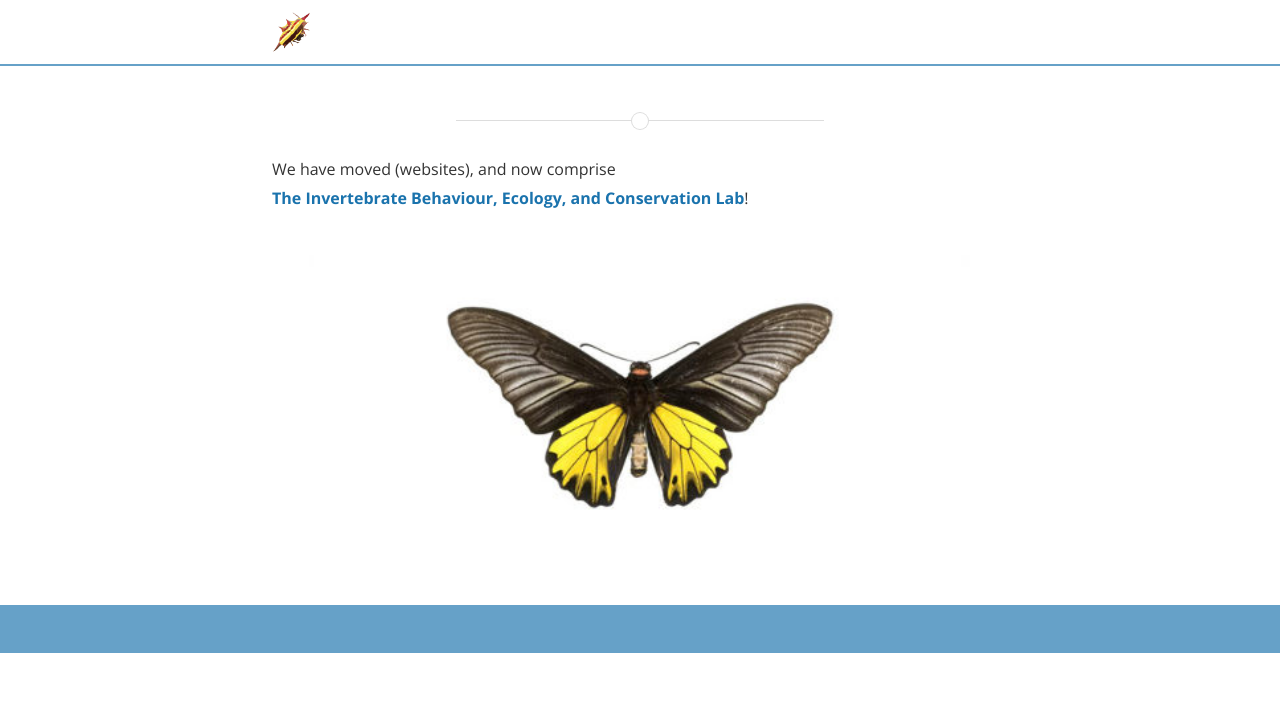
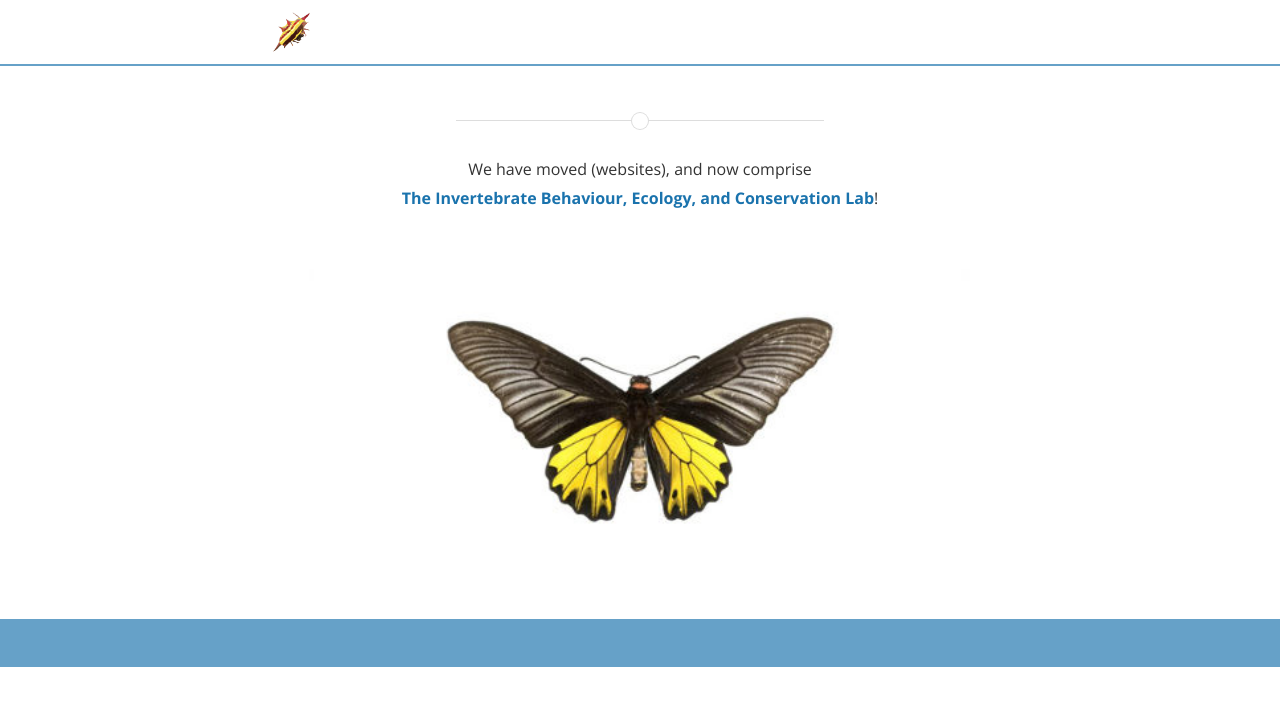
Before and after one commit to thomased/thomased.github.io, a Jekyll site: the page built from index.html, in a window 1280 px wide. Shown: the top 706 px of the page. Built offline with Jekyll 4.4.1, drawn with Linux system fonts in a browser that asks for light colours; nearby versions of some CDN libraries; the list of posts is cut into pages by our own code.

Commit message:
Update index.html

```diff
--- a/index.html
+++ b/index.html
@@ -2,8 +2,8 @@
 layout: page
 ---
 
-We have moved (websites), and now comprise
+<p style="text-align: center;">We have moved (websites), and now comprise
 <br>
-<strong><a href="https://invertbeacon.com">The Invertebrate Behaviour, Ecology, and Conservation Lab</a></strong>!
+<strong><a href="https://invertbeacon.com">The Invertebrate Behaviour, Ecology, and Conservation Lab</a></strong>!</p>
 
 <img src="{{ site.baseurl }}/assets/bfly.jpg">
```
